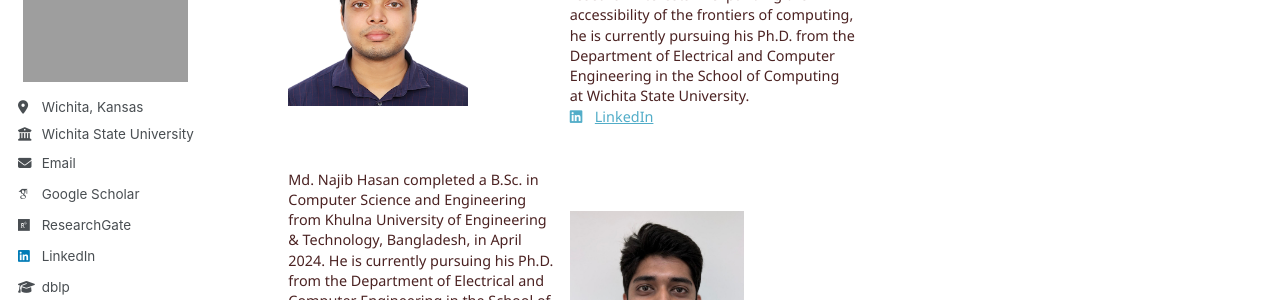
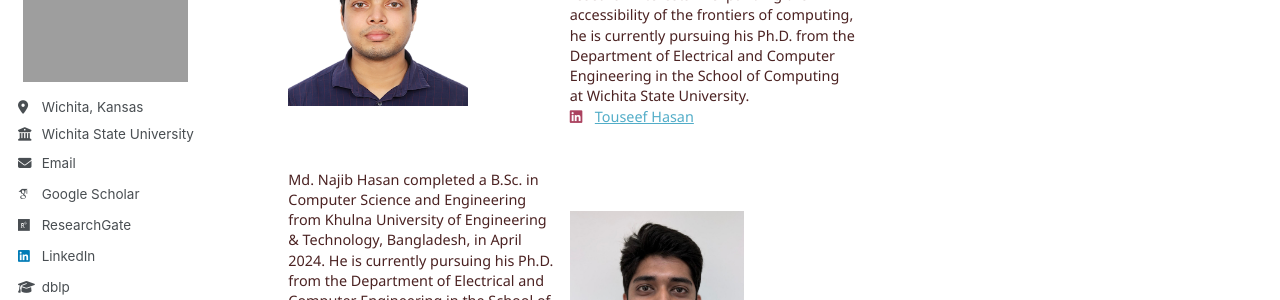
Before and after one commit to Souvika/souvika.github.io, a Jekyll site: the page built from _pages/lab.html, in a window 1280 px wide and 900 px high, scrolled down 321 px. Shown: the part 153-453 px from the top of the window. Built offline with Jekyll 4.4.1, drawn with Linux system fonts in a browser that asks for light colours; some web fonts are replaced.

Commit message:
Update Students.

```diff
--- a/_includes/archive-single.html
+++ b/_includes/archive-single.html
@@ -46,7 +46,7 @@
           <tbody>
             <tr style="border: none;">
               <td style="border: none; padding-bottom: 2rem;"><img src='/images/Touseef.png' style='height:10rem;'></td>
-              <td style="border: none; padding-bottom: 2rem;"><span class="news-content-teaching">Touseef Hasan received his B.Sc. in Naval Architecture and Marine Engineering from Bangladesh University of Engineering and Technology in 2024. With research interests in expanding the accessibility of the frontiers of computing, he is currently pursuing his Ph.D. from the Department of Electrical and Computer Engineering in the School of Computing at Wichita State University. <br/><a href="https://www.linkedin.com/in/touseefh/"><i class="fab fa-fw fa-linkedin icon-pad-right" aria-hidden="true"></i>LinkedIn</a></span></td>
+              <td style="border: none; padding-bottom: 2rem;"><span class="news-content-teaching">Touseef Hasan received his B.Sc. in Naval Architecture and Marine Engineering from Bangladesh University of Engineering and Technology in 2024. With research interests in expanding the accessibility of the frontiers of computing, he is currently pursuing his Ph.D. from the Department of Electrical and Computer Engineering in the School of Computing at Wichita State University. <br/><a href="https://www.linkedin.com/in/touseefh/"><i class="fab fa-fw fa-linkedin icon-pad-right hyperlink_archive" aria-hidden="true"></i>Touseef Hasan</a></span></td>
             </tr>
             <tr style="border: none; margin-bottom: 2rem">
                 <td style="border: none; padding-bottom: 2rem;"><span class="news-content-teaching">Md. Najib Hasan completed a B.Sc. in Computer Science and Engineering from Khulna University of Engineering & Technology, Bangladesh, in April 2024. He is currently pursuing his Ph.D. from the Department of Electrical and Computer Engineering in the School of Computing at Wichita State University. He is working as a full-time Research Assistant in the Accessible AI lab (A2I-lab). His research focus is on the effective evaluation of LLMs and their Applications in everyday life.</span></td>
```
